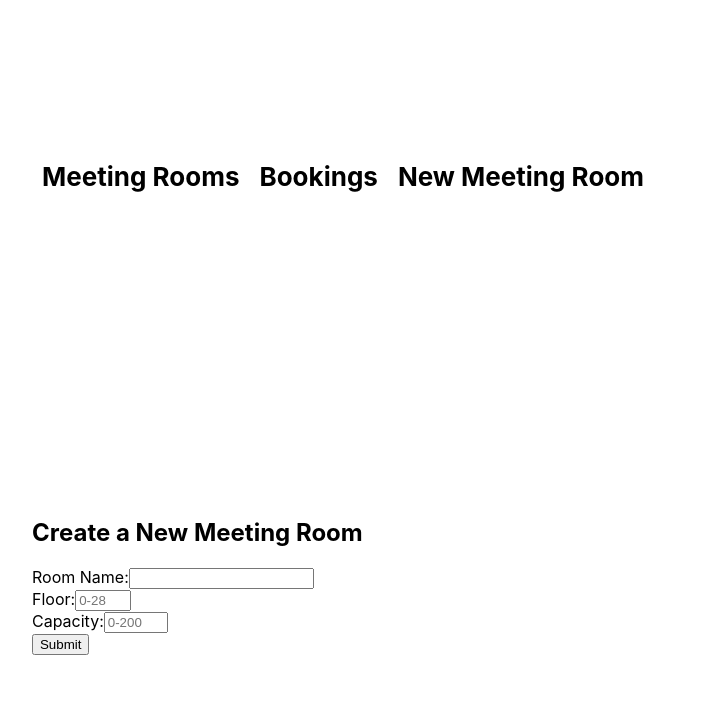
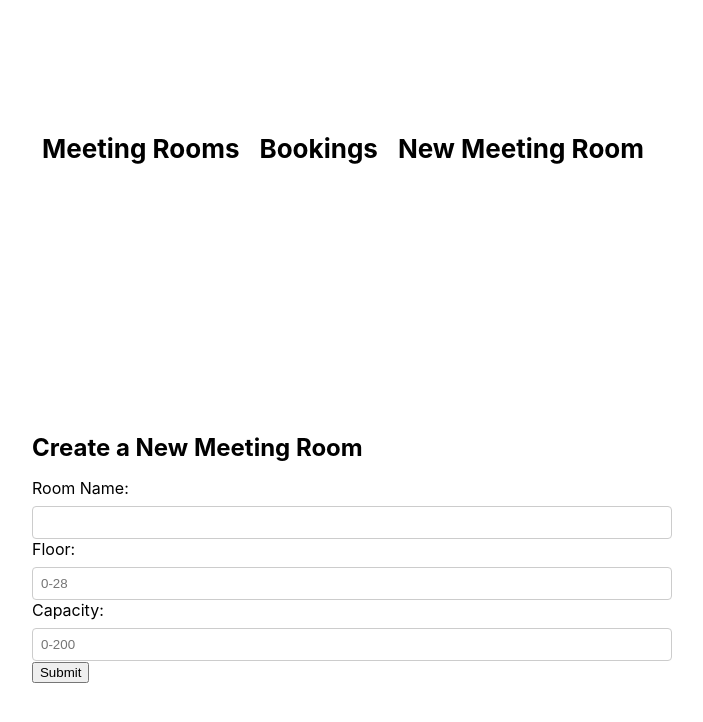
Before and after one commit to lilihuang-dev/Meeting_Room_Booking_Frontend, a React (Create React App) app: page /meeting-rooms/new in a window 1280 px wide. Shown: the top 722 px of the page, without its empty margins (297-1000 px from the left). Built offline with nearby package versions, Linux system fonts and the light colour scheme; no server answers.

Commit message:
style new room form.

```diff
--- a/src/Pages/NewMeetingRoom/NewMeetingRoom.js
+++ b/src/Pages/NewMeetingRoom/NewMeetingRoom.js
@@ -1,5 +1,4 @@
 import styles from './NewMeetingRoom.module.css';
-
 import { useState } from 'react';
 
 const API = process.env.REACT_APP_API_URL;
@@ -53,7 +52,7 @@ function NewMeetingRoom({ onCreateMeetingRoom }) {
 
   return (
     <div>
-      <h2>Create a New Meeting Room</h2>
+      <h2 className={styles.newMeetingRoomTitle}>Create a New Meeting Room</h2>
       <form>
         <div>
           <label>Room Name:</label>
--- a/src/Pages/NewMeetingRoom/NewMeetingRoom.module.css
+++ b/src/Pages/NewMeetingRoom/NewMeetingRoom.module.css
@@ -0,0 +1,25 @@
+.newMeetingRoomTitle {
+    font-size: 24px;
+    font-weight: bold;
+    margin-bottom: 16px;
+  }
+
+  label {
+    display: block;
+    margin-bottom: 8px;
+  }
+
+  input {
+    width: 100%;
+    padding: 8px;
+    border: 1px solid #ccc;
+    border-radius: 4px;
+  }
+
+  .success {
+    color: green;
+  }
+
+  .error {
+    color: red;
+  }
```
